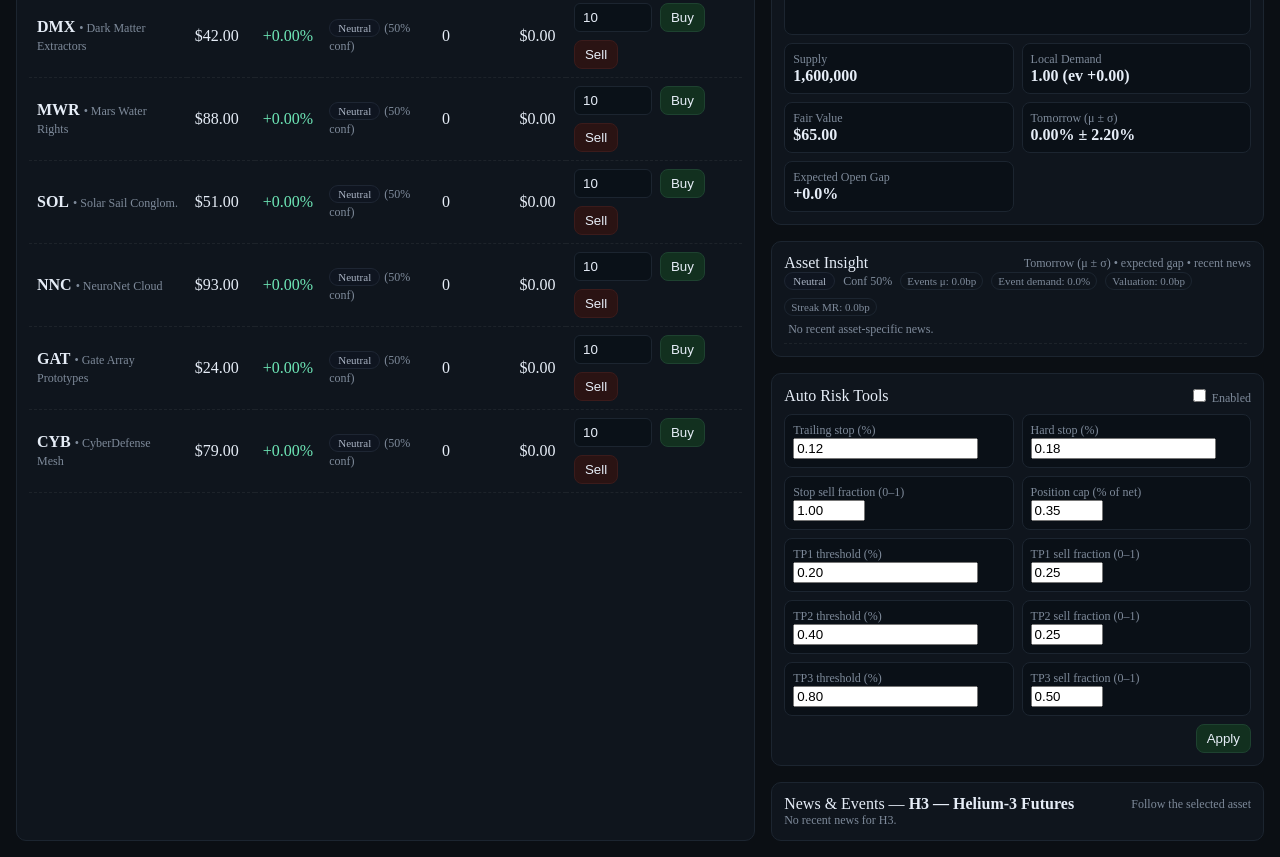
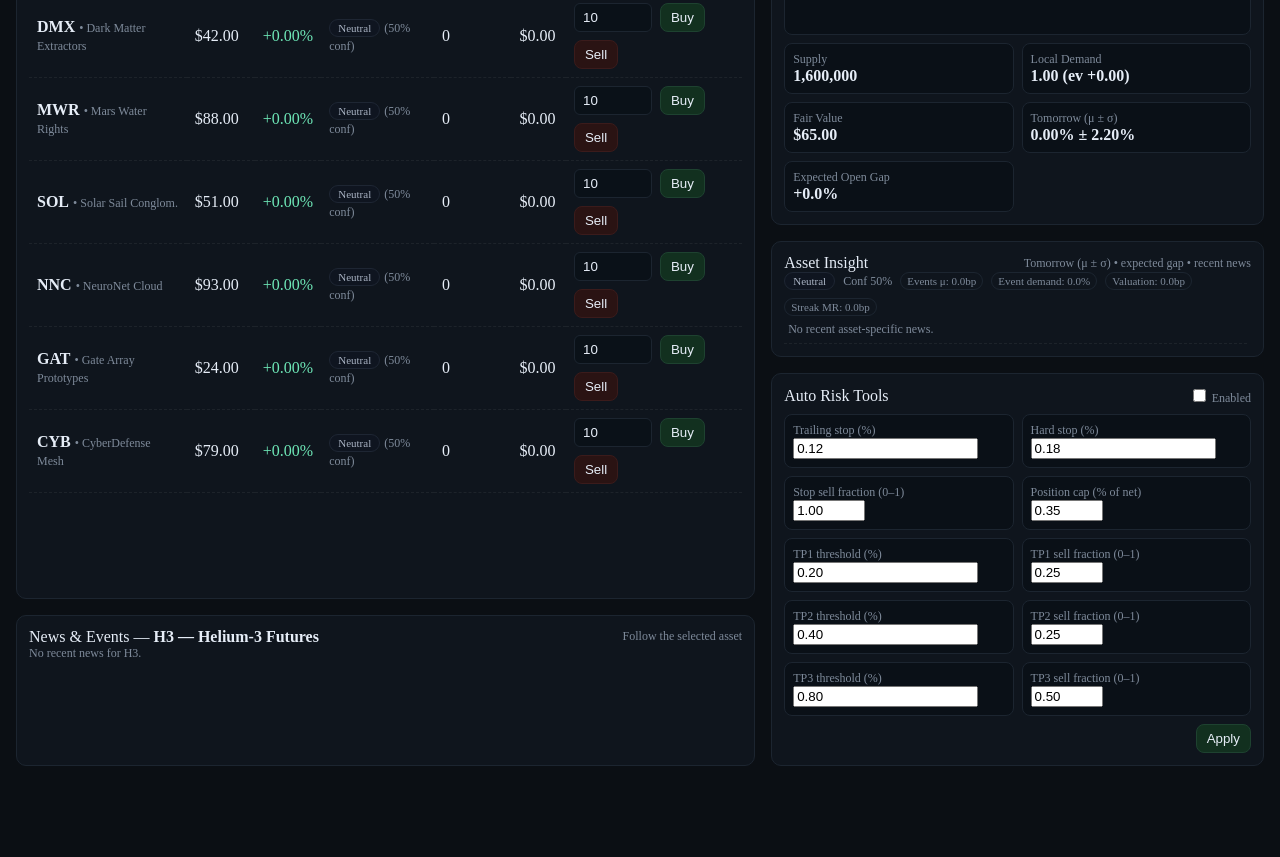
Before and after one commit to JcFiscus/To-The-Moon-Trading-Sim, a website with bundled scripts: page src/index.html in a window 1280 px wide. Shown: the part 329-1186 px from the top of the page. After the commit the page ends 1111 px from the top, so only its background shows below. Built offline with nearby package versions, Linux system fonts and the light colour scheme.

Commit message:
Place News & Events beneath asset list

```diff
--- a/src/css/main.css
+++ b/src/css/main.css
@@ -28,7 +28,7 @@ input.qty{width:78px;background:#0a1118;border:1px solid var(--border);color:var
 button{background:var(--btn);color:var(--text);border:1px solid var(--border);padding:6px 10px;border-radius:8px;cursor:pointer;transition:.15s}
 button:hover{background:var(--btn-hover)} button.accent{background:#12301f;border-color:#1e4230}
 button.bad{background:#2a1313;border-color:#3b1b1b}
-.right-col{display:grid;gap:16px}
+.left-col,.right-col{display:grid;gap:16px}
 .chart-wrap{height:260px;position:relative}
 canvas{width:100%;height:100%;background:#0a1017;border:1px solid var(--border);border-radius:8px}
 .statgrid{display:grid;grid-template-columns:repeat(2,1fr);gap:8px;margin-top:8px}
--- a/src/index.html
+++ b/src/index.html
@@ -20,7 +20,8 @@
 </header>
 
 <div class="grid">
-  <section class="card">
+  <section class="left-col">
+    <div class="card">
       <div class="row" style="justify-content:space-between;align-items:center;margin-bottom:8px;">
         <div class="mini">10‑second days • After‑hours news drives tomorrow</div>
         <div class="row">
@@ -37,6 +38,15 @@
         </thead>
         <tbody id="tbody"></tbody>
       </table>
+    </div>
+
+    <div class="card">
+      <div class="row" style="justify-content:space-between;">
+        <div>News & Events — <b id="newsSymbol"></b></div>
+        <div class="mini">Follow the selected asset</div>
+      </div>
+      <div id="newsTable"></div>
+    </div>
   </section>
 
   <section class="right-col">
@@ -62,14 +72,6 @@
     </div>
 
     <div class="card" id="riskTools"></div>
-
-    <div class="card">
-      <div class="row" style="justify-content:space-between;">
-        <div>News & Events — <b id="newsSymbol"></b></div>
-        <div class="mini">Follow the selected asset</div>
-      </div>
-      <div id="newsTable"></div>
-    </div>
   </section>
 </div>
 
```
Also changed, not shown: index.html (+11 -9 lines). Lines whose indentation alone changed are shown as unchanged.
